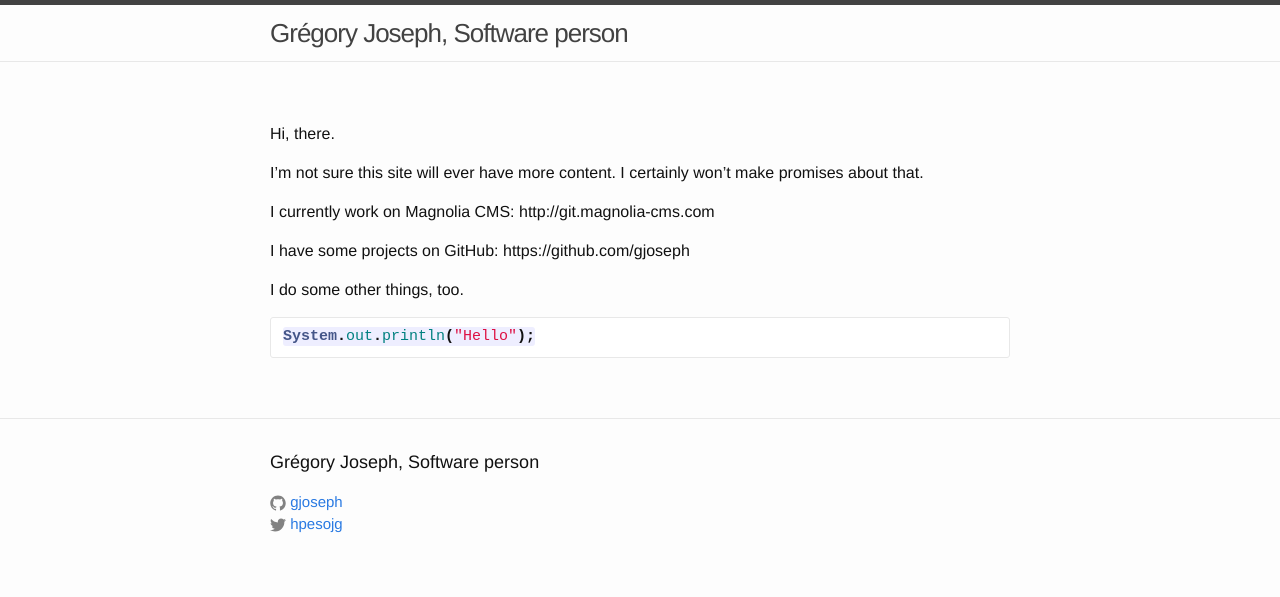
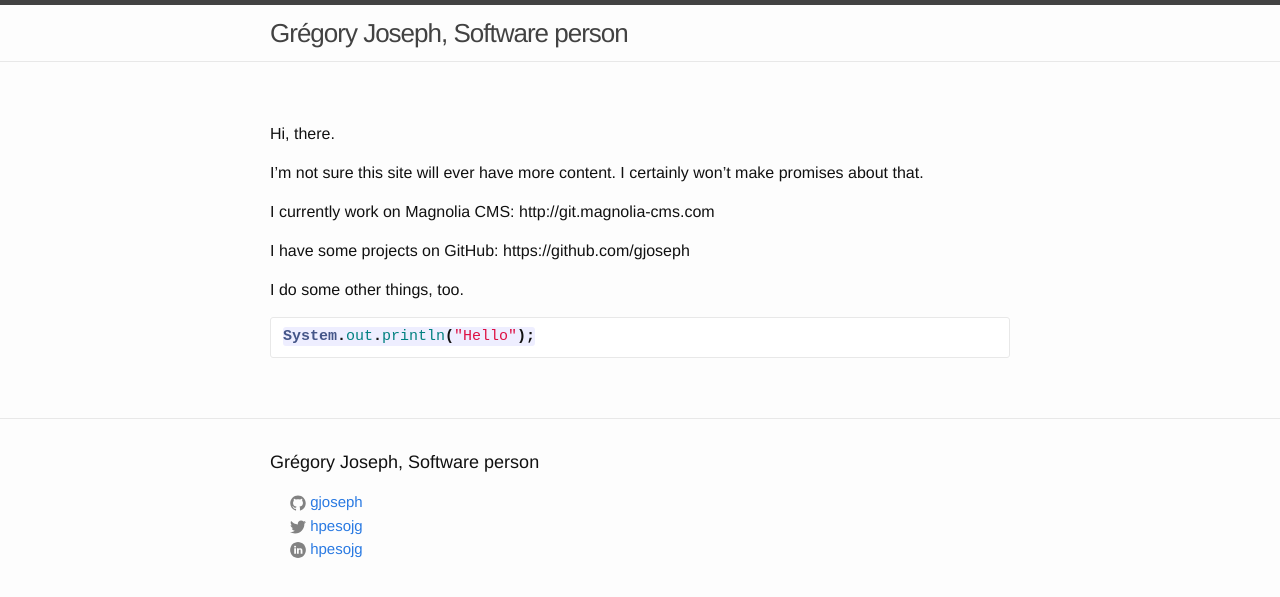
Before and after one commit to gjoseph/gjoseph.github.io, a Jekyll site: the page built from index.md, in a window 1280 px wide. Shown: the top 597 px of the page. Built offline with Jekyll 4.4.1, drawn with Linux system fonts in a browser that asks for light colours; Markdown is read by kramdown in place of the engine named in the settings.

Commit message:
Added linkedin link in footer; use css classes for svg paths instead of color attributes

```diff
--- a/_config.yml
+++ b/_config.yml
@@ -9,6 +9,7 @@ baseurl: "" # the subpath of your site, e.g. /blog/
 # url: http://www.incongru.net
 twitter_username: hpesojg
 github_username: gjoseph
+linkedin_username: hpesojg
 
 # Build settings
 #markdown: kramdown
--- a/_includes/footer.html
+++ b/_includes/footer.html
@@ -20,7 +20,7 @@
             <a href="https://github.com/{{ site.github_username }}">
               <span class="icon  icon--github">
                 <svg viewBox="0 0 16 16">
-                  <path fill="#828282" d="M7.999,0.431c-4.285,0-7.76,3.474-7.76,7.761 c0,3.428,2.223,6.337,5.307,7.363c0.388,0.071,0.53-0.168,0.53-0.374c0-0.184-0.007-0.672-0.01-1.32 c-2.159,0.469-2.614-1.04-2.614-1.04c-0.353-0.896-0.862-1.135-0.862-1.135c-0.705-0.481,0.053-0.472,0.053-0.472 c0.779,0.055,1.189,0.8,1.189,0.8c0.692,1.186,1.816,0.843,2.258,0.645c0.071-0.502,0.271-0.843,0.493-1.037 C4.86,11.425,3.049,10.76,3.049,7.786c0-0.847,0.302-1.54,0.799-2.082C3.768,5.507,3.501,4.718,3.924,3.65 c0,0,0.652-0.209,2.134,0.796C6.677,4.273,7.34,4.187,8,4.184c0.659,0.003,1.323,0.089,1.943,0.261 c1.482-1.004,2.132-0.796,2.132-0.796c0.423,1.068,0.157,1.857,0.077,2.054c0.497,0.542,0.798,1.235,0.798,2.082 c0,2.981-1.814,3.637-3.543,3.829c0.279,0.24,0.527,0.713,0.527,1.437c0,1.037-0.01,1.874-0.01,2.129 c0,0.208,0.14,0.449,0.534,0.373c3.081-1.028,5.302-3.935,5.302-7.362C15.76,3.906,12.285,0.431,7.999,0.431z"/>
+                  <path d="M7.999,0.431c-4.285,0-7.76,3.474-7.76,7.761 c0,3.428,2.223,6.337,5.307,7.363c0.388,0.071,0.53-0.168,0.53-0.374c0-0.184-0.007-0.672-0.01-1.32 c-2.159,0.469-2.614-1.04-2.614-1.04c-0.353-0.896-0.862-1.135-0.862-1.135c-0.705-0.481,0.053-0.472,0.053-0.472 c0.779,0.055,1.189,0.8,1.189,0.8c0.692,1.186,1.816,0.843,2.258,0.645c0.071-0.502,0.271-0.843,0.493-1.037 C4.86,11.425,3.049,10.76,3.049,7.786c0-0.847,0.302-1.54,0.799-2.082C3.768,5.507,3.501,4.718,3.924,3.65 c0,0,0.652-0.209,2.134,0.796C6.677,4.273,7.34,4.187,8,4.184c0.659,0.003,1.323,0.089,1.943,0.261 c1.482-1.004,2.132-0.796,2.132-0.796c0.423,1.068,0.157,1.857,0.077,2.054c0.497,0.542,0.798,1.235,0.798,2.082 c0,2.981-1.814,3.637-3.543,3.829c0.279,0.24,0.527,0.713,0.527,1.437c0,1.037-0.01,1.874-0.01,2.129 c0,0.208,0.14,0.449,0.534,0.373c3.081-1.028,5.302-3.935,5.302-7.362C15.76,3.906,12.285,0.431,7.999,0.431z"/>
                 </svg>
               </span>
 
@@ -43,7 +43,27 @@
             </a>
           </li>
           {% endif %}
+
+          {% if site.linkedin_username %}
+          <li>
+            <a href="https://linkedin.com/in/{{ site.linkedin_username }}">
+              <span class="icon icon--linkedin">
+                 <svg viewBox="0 0 60 60">
+                     <path d="M0.449161376,30 C0.449161376,13.4314567 13.6795217,0 30,0 C46.3204783,0 59.5508386,13.4314567 59.5508386,30 C59.5508386,46.5685433 46.3204783,60 30,60 C13.6795217,60 0.449161376,46.5685433 0.449161376,30 Z M0.449161376,30"></path>
+                     <path class="invert" d="M22.4680392,23.7098144 L15.7808366,23.7098144 L15.7808366,44.1369537 L22.4680392,44.1369537 L22.4680392,23.7098144 Z M22.4680392,23.7098144"></path>
+                     <path class="invert" d="M22.9084753,17.3908761 C22.8650727,15.3880081 21.4562917,13.862504 19.1686418,13.862504 C16.8809918,13.862504 15.3854057,15.3880081 15.3854057,17.3908761 C15.3854057,19.3522579 16.836788,20.9216886 19.0818366,20.9216886 L19.1245714,20.9216886 C21.4562917,20.9216886 22.9084753,19.3522579 22.9084753,17.3908761 Z M22.9084753,17.3908761"></path>
+                     <path class="invert" d="M46.5846502,32.4246563 C46.5846502,26.1503226 43.2856534,23.2301456 38.8851658,23.2301456 C35.3347011,23.2301456 33.7450983,25.2128128 32.8575489,26.6036896 L32.8575489,23.7103567 L26.1695449,23.7103567 C26.2576856,25.6271338 26.1695449,44.137496 26.1695449,44.137496 L32.8575489,44.137496 L32.8575489,32.7292961 C32.8575489,32.1187963 32.9009514,31.5097877 33.0777669,31.0726898 C33.5610713,29.8530458 34.6614937,28.5902885 36.5089747,28.5902885 C38.9297703,28.5902885 39.8974476,30.4634101 39.8974476,33.2084226 L39.8974476,44.1369537 L46.5843832,44.1369537 L46.5846502,32.4246563 Z M46.5846502,32.4246563"></path>
+                     <!--<path id="reflec" fill-opacity="0.08" fill="#000000" d="M59.5508386,30 C59.5508386,46.5685433 46.3204783,60 30,60 C23.9471212,60 18.3192858,58.1525134 13.6339051,54.9827754 L47.4941264,5.81941103 C54.8060245,11.2806503 59.5508386,20.0777973 59.5508386,30 Z M59.5508386,30"></path>-->
+                 </svg>
+              </span>
+
+              <span class="username">{{ site.linkedin_username }}</span>
+            </a>
+          </li>
+          {% endif %}
+
         </ul>
+
       </div>
 
       <div class="footer-col  footer-col-3">
--- a/_sass/_base.scss
+++ b/_sass/_base.scss
@@ -183,22 +183,3 @@ pre {
         clear: both;
     }
 }
-
-
-
-/**
- * Icons
- */
-.icon {
-
-    > svg {
-        display: inline-block;
-        width: 16px;
-        height: 16px;
-        vertical-align: middle;
-
-        path {
-            fill: $grey-color;
-        }
-    }
-}
--- a/css/main.scss
+++ b/css/main.scss
@@ -47,3 +47,29 @@ $on-laptop:        800px;
         "layout",
         "syntax-highlighting"
 ;
+
+.social-media-list {
+  a {
+    padding-left: 20px;
+    background-repeat: no-repeat;
+    vertical-align: middle;
+  }
+
+  .icon {
+    display: inline-block;
+    width: 16px;
+    height: 16px;
+    vertical-align: middle;
+    background-repeat: no-repeat;
+
+    > svg {
+      path {
+        fill: $grey-color;
+      }
+      path.invert {
+          fill: $background-color;
+        }
+    }
+  }
+
+}
```
Also changed, not shown: other parts of _includes/footer.html (+1 -1 lines).
